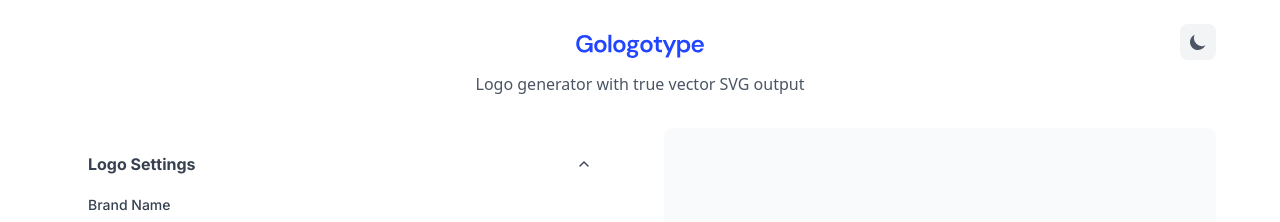
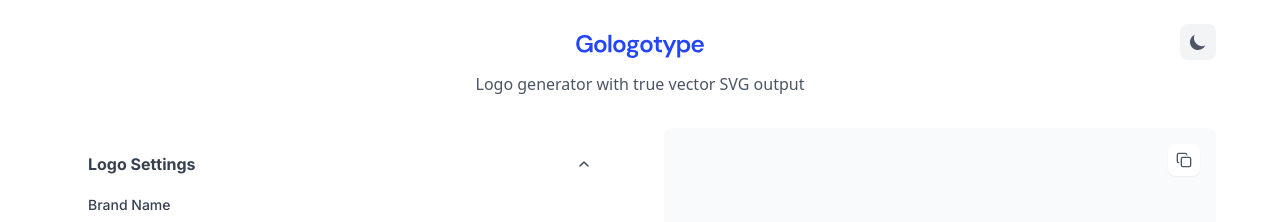
Before and after one commit to oskarglauser/vibebranding, a React (Vite) app: page / in a window 1280 px wide. Shown: the top 222 px of the page. Built offline with nearby package versions, Linux system fonts and the light colour scheme; a web font is replaced by a local one.

Commit message:
Improved rendering

```diff
--- a/src/App.tsx
+++ b/src/App.tsx
@@ -5,7 +5,7 @@
 import { Select, SelectContent, SelectItem, SelectTrigger, SelectValue } from './components/ui/select'
 import { RadioGroup, RadioGroupItem } from './components/ui/radio-group'
 import { Slider } from './components/ui/slider'
-import { Download, Share2, ChevronDown } from 'lucide-react'
+import { Download, Share2, ChevronDown, Copy, Check } from 'lucide-react'
 import JSZip from 'jszip'
 
 // Import shared constants and utilities
@@ -54,6 +54,7 @@
   const [taglineColorInputValue, setTaglineColorInputValue] = useState('111827')
   const [showTaglineSection, setShowTaglineSection] = useState(false)
   const [showLogoSection, setShowLogoSection] = useState(true)
+  const [copySVGFeedback, setCopySVGFeedback] = useState(false)
 
   const logoRef = useRef<HTMLDivElement>(null)
   const mobileLogoRef = useRef<HTMLDivElement>(null)
@@ -219,6 +220,11 @@
 
       let maxWidth = logoWidth
       let totalHeight = fontSize * 1.2 // Logo height with line height
+
+      // Add extra height for trademark symbol if present (it extends upward by 50% of font size)
+      if (trademarkSymbol !== 'none') {
+        totalHeight += fontSize * 0.5
+      }
 
       // If tagline exists, measure its dimensions too
       if (taglineText) {
@@ -990,6 +996,70 @@
     } catch {
       // Final fallback: show URL in prompt
       prompt('Copy this link to share:', shareData.url)
+    }
+  }
+
+  const handleCopySVG = async () => {
+    if (!brandName.trim()) {
+      alert('Please enter a brand name first!')
+      return
+    }
+
+    try {
+      // Track copy SVG event
+      if (typeof window !== 'undefined' && typeof window.gtag === 'function') {
+        window.gtag('event', 'copy_svg', {
+          event_category: 'Logo',
+          event_label: selectedFont,
+          font_family: selectedFont,
+          font_weight: fontWeight
+        })
+      }
+
+      const displayText = textCase === 'uppercase' ? brandName.toUpperCase() : brandName
+      const fullText = displayText + (getTrademarkSymbol(trademarkSymbol) || '')
+
+      // Use the configured vector API endpoint
+      const apiUrl = API_CONFIG.vectorApiUrl
+
+      const requestBody = {
+        text: fullText,
+        fontFamily: selectedFont,
+        fontWeight: fontWeight,
+        fontSize: 120,
+        letterSpacing: letterSpacing,
+        color: logoColor
+      }
+
+      const response = await fetch(apiUrl, {
+        method: 'POST',
+        headers: {
+          'Content-Type': 'application/json'
+        },
+        body: JSON.stringify(requestBody)
+      })
+
+      if (!response.ok) {
+        throw new Error(`API request failed: ${response.status}`)
+      }
+
+      const result = await response.json()
+
+      if (!result.success) {
+        throw new Error(result.message || 'Vector conversion failed')
+      }
+
+      // Copy SVG to clipboard
+      await navigator.clipboard.writeText(result.data.svg)
+
+      // Show success feedback
+      setCopySVGFeedback(true)
+      setTimeout(() => setCopySVGFeedback(false), 2000)
+
+    } catch (error) {
+      console.error('Copy SVG failed:', error)
+      const errorMessage = error instanceof Error ? error.message : String(error)
+      alert(`Failed to copy SVG: ${errorMessage}`)
     }
   }
 
@@ -1024,8 +1094,21 @@
 
         <main className="grid grid-cols-1 lg:grid-cols-2 gap-6 lg:gap-12">
           {/* Mobile: Preview on top, compact */}
-          <section ref={mobileContainerRef} className="lg:hidden bg-gray-50 rounded-lg p-4 flex items-center justify-center min-h-[200px] sticky top-4 z-10" aria-label="Logo preview">
+          <section ref={mobileContainerRef} className="lg:hidden bg-gray-50 dark:bg-gray-800 rounded-lg p-4 flex items-center justify-center min-h-[200px] sticky top-4 z-10 relative overflow-visible" aria-label="Logo preview">
             <h2 className="sr-only">Logo Preview</h2>
+            {/* Copy SVG Button */}
+            <button
+              onClick={handleCopySVG}
+              className="absolute top-2 right-2 p-2 rounded-lg bg-white dark:bg-gray-700 text-gray-600 dark:text-gray-300 hover:bg-gray-100 dark:hover:bg-gray-600 transition-all shadow-sm hover:shadow-md"
+              aria-label="Copy SVG to clipboard"
+              title={copySVGFeedback ? 'Copied!' : 'Copy SVG'}
+            >
+              {copySVGFeedback ? (
+                <Check className="w-4 h-4 text-green-600 dark:text-green-400" />
+              ) : (
+                <Copy className="w-4 h-4" />
+              )}
+            </button>
             <div className="text-center w-full">
               <div
                 ref={mobileLogoRef}
@@ -1038,7 +1121,7 @@
                   color: logoColor,
                   lineHeight: 1.2,
                   whiteSpace: 'nowrap',
-                  overflow: 'hidden',
+                  overflow: 'visible',
                 }}
               >
                 {textCase === 'uppercase' ? (brandName || 'Your Brand').toUpperCase() : (brandName || 'Your Brand')}
@@ -1069,7 +1152,7 @@
                     color: taglineColor,
                     lineHeight: 1.3,
                     whiteSpace: 'nowrap',
-                    overflow: 'hidden',
+                    overflow: 'visible',
                     marginTop: `calc(${previewFontSize} * ${taglineDistance / 100})`,
                   }}
                 >
@@ -1423,8 +1506,21 @@
           </section>
 
           {/* Desktop: Preview on right side */}
-          <section ref={containerRef} className="hidden lg:flex bg-gray-50 rounded-lg p-4 sm:p-8 items-center justify-center min-h-[400px] sm:min-h-[500px]" aria-label="Logo preview">
+          <section ref={containerRef} className="hidden lg:flex bg-gray-50 dark:bg-gray-800 rounded-lg p-4 sm:p-8 items-center justify-center min-h-[400px] sm:min-h-[500px] relative overflow-visible" aria-label="Logo preview">
             <h2 className="sr-only">Logo Preview</h2>
+            {/* Copy SVG Button */}
+            <button
+              onClick={handleCopySVG}
+              className="absolute top-4 right-4 p-2 rounded-lg bg-white dark:bg-gray-700 text-gray-600 dark:text-gray-300 hover:bg-gray-100 dark:hover:bg-gray-600 transition-all shadow-sm hover:shadow-md"
+              aria-label="Copy SVG to clipboard"
+              title={copySVGFeedback ? 'Copied!' : 'Copy SVG'}
+            >
+              {copySVGFeedback ? (
+                <Check className="w-4 h-4 text-green-600 dark:text-green-400" />
+              ) : (
+                <Copy className="w-4 h-4" />
+              )}
+            </button>
             <div className="text-center w-full">
               <div
                 className={`select-none ${getFontClass(selectedFont)} inline-block`}
@@ -1436,7 +1532,7 @@
                   color: logoColor,
                   lineHeight: 1.2,
                   whiteSpace: 'nowrap',
-                  overflow: 'hidden',
+                  overflow: 'visible',
                 }}
               >
                 {textCase === 'uppercase' ? (brandName || 'Your Brand').toUpperCase() : (brandName || 'Your Brand')}
@@ -1467,7 +1563,7 @@
                     color: taglineColor,
                     lineHeight: 1.3,
                     whiteSpace: 'nowrap',
-                    overflow: 'hidden',
+                    overflow: 'visible',
                     marginTop: `calc(${previewFontSize} * ${taglineDistance / 100})`,
                   }}
                 >
```
